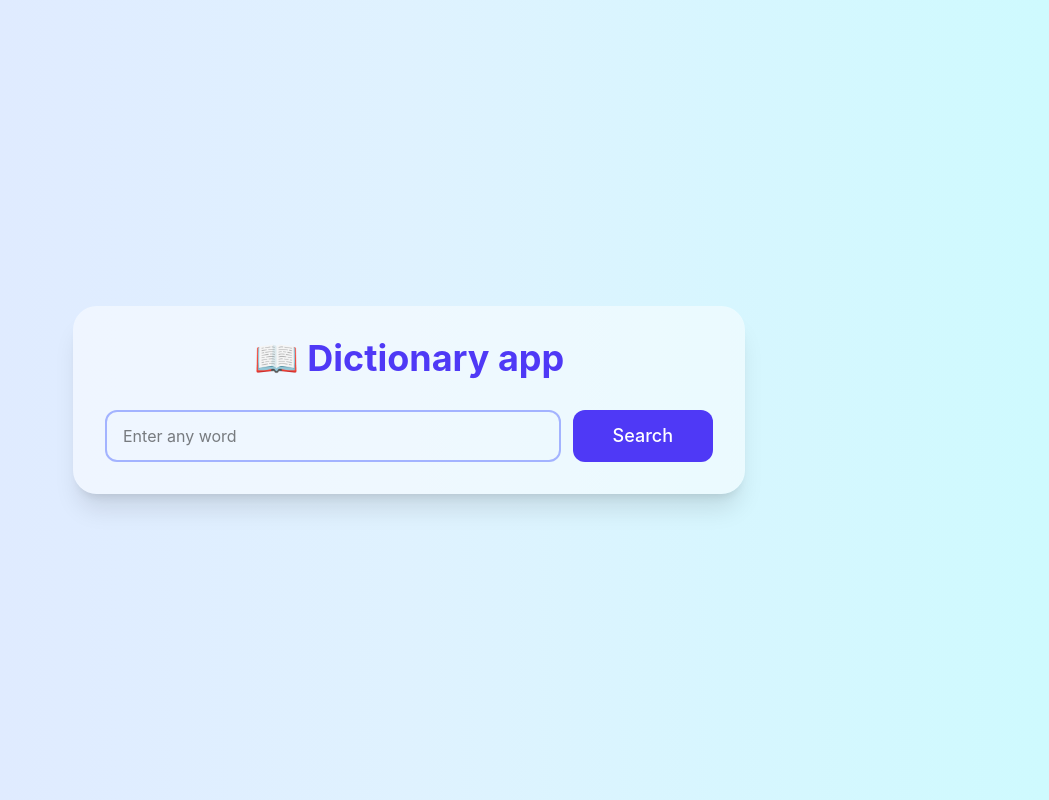
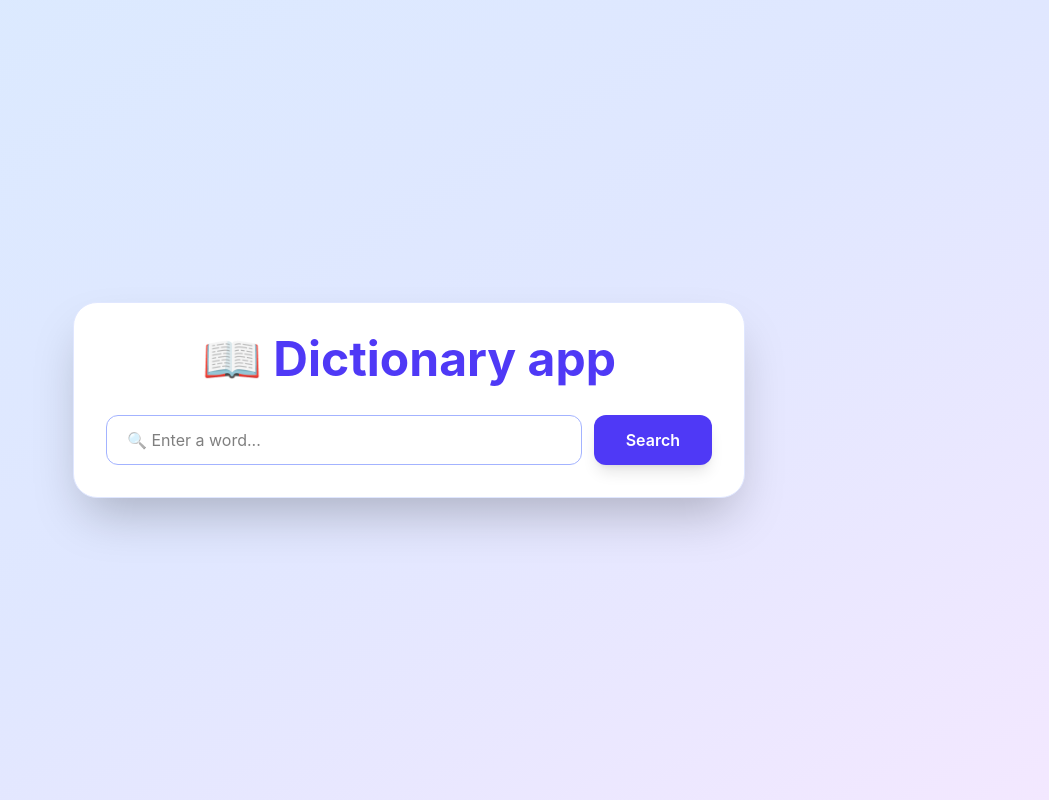
Before and after one commit to iamsagarsavita-cod/Dictionary.App, a React (Vite) app: page / in a window 1280 px wide. Shown: the whole page, without its empty margins (231-1280 px from the left). Built offline with nearby package versions, Linux system fonts and the light colour scheme.

Commit message:
I completly change the Ui basic to advance

```diff
--- a/src/component/Dictionary.jsx
+++ b/src/component/Dictionary.jsx
@@ -1,17 +1,16 @@
-import React, { use } from 'react'
-import { useState } from 'react';
-import axios from 'axios'
+import React, { use } from "react";
+import { useState } from "react";
+import axios from "axios";
 
 const Dictionary = () => {
-
   const [word, setWord] = useState("");
   const [loading, setLoading] = useState(false);
   const [errors, setErrors] = useState("");
   const [wordData, setWordData] = useState(null);
 
   const searchWord = async () => {
-    try{
-      if(word.trim().length === 0){
+    try {
+      if (word.trim().length === 0) {
         setErrors("Please Enter a Word...");
         return;
       }
@@ -24,83 +23,102 @@ const Dictionary = () => {
       );
       console.log(res);
       setWordData(res.data[0]);
-    }catch (error){
+    } catch (error) {
       console.log(error);
       setErrors("word Not Found");
-    }finally{
+    } finally {
       setLoading(false);
     }
-  }
+  };
 
+  const clearSearch = () => {
+    setWord("");
+    setWordData(null);
+    setErrors("");
+  };
 
   return (
-    <div className="min-h-screen bg-linear-to-r from-indigo-100 via-sky-100 to-cyan-100 flex justify-center items-center">
-      <div className="bg-white/50 w-full max-w-2xl rounded-3xl p-8 shadow-xl">
-      <h1 className="text-4xl text-center font-bold text-indigo-600 mb-8">
-        📖 Dictionary app</h1>
+    <div className="min-h-screen bg-gradient-to-br from-blue-100 via-indigo-100 to-purple-100 flex justify-center items-center">
+      <div className="bg-white w-full max-w-2xl rounded-3xl p-8 shadow-2xl border border-indigo-100">
+        <h1 className="text-5xl text-center font-bold text-indigo-600 mb-8">
+          📖 Dictionary app
+        </h1>
 
         <div className="flex gap-3">
-
-          <input type="text" placeholder="Enter any word" className="flex-1 border-2 border-indigo-300 rounded-xl px-4 py-3 outline-none  focus:border-indigo-600"
+          <input
+            type="text"
+            placeholder="🔍 Enter a word..."
+            className="flex-1 px-5 py-3 border border-indigo-300 rounded-xl outline-none focus:ring-2 focus:ring-indigo-400"
             value={word}
             onChange={(e) => setWord(e.target.value)}
+            onKeyDown={(e) => {
+              if (e.key === "Enter") {
+                searchWord();
+              }
+            }}
           />
 
           <button
-          className="bg-indigo-600 text-white px-10 font-medium text-lg rounded-xl hover:bg-indigo-700 cursor-pointer"
-          onClick={searchWord}>
-            Search</button>
+            className="bg-indigo-600 hover:bg-indigo-700 transition-all duration-300 text-white px-8 rounded-xl font-semibold shadow-lg cursor-pointer"
+            onClick={searchWord}
+          >
+            Search
+          </button>
         </div>
 
-        {
-          loading && (
+        {loading && (
           <h2 className=" text-center mt-6 text-lg text-red-800 font-semibold animate-pulse">
             Searching....
           </h2>
-          )
-        }
+        )}
 
-        {
-          errors && (
+        {errors && (
           <h2 className="text-center mt-6 text-lg text-red-800 font-semibold">
             {errors}
           </h2>
-          )
-        }
+        )}
 
-        {
-          wordData && (
-            <div className='mt-8 bg-indigo-50 rounded-2xl p-6'>
-              <h1 className='text-3xl font-bold text-indigo-700'>
-                {wordData.word}
+        {wordData && (
+          <div className="mt-8 bg-blue-200 rounded-2xl shadow-lg border border-indigo-100 p-6">
+            <h1 className="text-3xl font-bold text-indigo-700">
+              {wordData.word.charAt(0).toUpperCase() + wordData.word.slice(1)}
             </h1>
-              <p className='text-gray-700 mt-1'>
-                  {wordData.phonetic || "phonetic not found"}
+            <p className="text-gray-700  italic mt-2">
+              🔊 {wordData.phonetic || "Phonetic not available"}
             </p>
-              <div className='m-5 space-y-3'>
-                <div className='bg-white/70 rounded-xl p-3 flex justify-between'>
-                  <span className='font-semibold'>part of Speech</span>
-                  <span>{wordData.meanings[0].partOfSpeech}</span>
+            <div className="m-5 space-y-3">
+              <div className="bg-indigo-100 rounded-xl p-4">
+                <h3 className="font-semibold text-indigo-700">
+                  Part of Speech
+                </h3>
+
+                <p className="text-lg">
+                  {wordData.meanings?.[0]?.partOfSpeech}
+                </p>
               </div>
 
-                <div className='bg-white/70 rounded-xl p-3'>
-                  <h3 className='font-semibold mb-2'> Meaning</h3>
-                  <p>{wordData.meanings[0].definitions[0].definition}</p>
+              <div className="bg-green-50 rounded-xl p-4 mt-4">
+                <h3 className="font-semibold text-green-700">Meaning</h3>
+
+                <p className="mt-2">
+                  {wordData.meanings?.[0]?.definitions?.[0]?.definition}
+                </p>
               </div>
 
-                <div className='bg-white/70 rounded-xl p-3'>
-                  <h3 className='font-semibold mb-2'> Example</h3>
-                  <p>{wordData.meanings[0].definitions[0].example || "No Example Available"}</p>
+              <div className="bg-yellow-50 rounded-xl p-4 mt-4">
+                <h3 className="font-semibold text-yellow-700">Example</h3>
+
+                <p className="italic mt-2">
+                  {wordData.meanings?.[0]?.definitions?.[0]?.example ||
+                    "No example available"}
+                </p>
               </div>
             </div>
-
           </div>
-          )
-        }
-
+        )}
       </div>
     </div>
-  )
-}
+  );
+};
 
 export default Dictionary;
```
Lines whose indentation alone changed are shown as unchanged.
